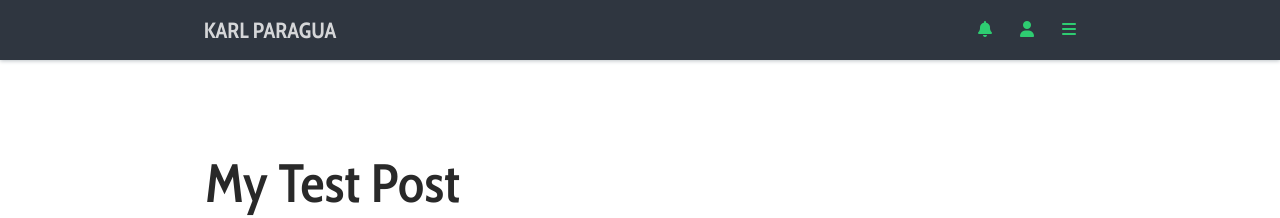
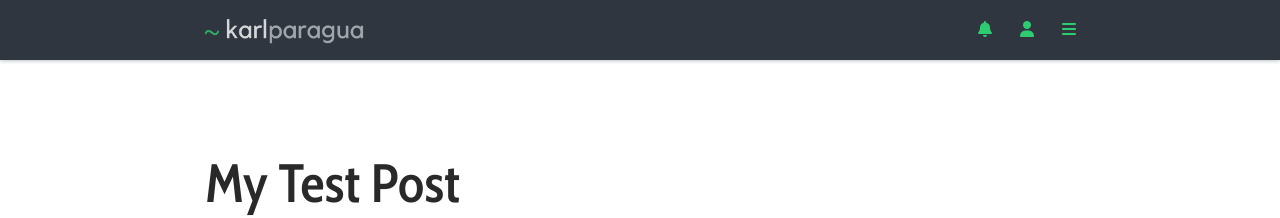
Before and after one commit to kbparagua/blog, a Jekyll site: the page built from index.html, in a window 1280 px wide. Shown: the top 218 px of the page. Built offline with Jekyll 4.4.1, drawn with Linux system fonts in a browser that asks for light colours; nearby versions of some CDN libraries; the list of posts is cut into pages by our own code; comment, search, counter and statistics services are not loaded.

Commit message:
Add logo

```diff
--- a/_includes/header.html
+++ b/_includes/header.html
@@ -1,7 +1,9 @@
 <div id="header">
   <div id="header-content">
     <div id="brand">
-      <a href="/">karl paragua</a>
+      <a href="/">
+        <img src="/assets/images/logo-dark-bg.png" />
+      </a>
     </div>
 
     <div class="right-nav">
@@ -64,6 +66,11 @@
     text-transform: uppercase;
   }
 
+  #brand img {
+    height: 26px;
+    margin-top: 7px;
+  }
+
   #brand a, #brand a:hover, #brand a:visited, #brand a:active {
     text-decoration: none;
     color: white;
--- /dev/null
+++ b/_includes/javascripts.html
@@ -0,0 +1 @@
+<script src="../assets/javascripts/numbers.js"></script>
--- /dev/null
+++ b/assets/javascripts/numbers.js
@@ -0,0 +1,3 @@
+$(document).ready(function(){
+  $('.js-age'){}
+});
```
Also changed, not shown: assets/images/logo-dark-bg.png (added), assets/images/logo-light-bg.png (added).
